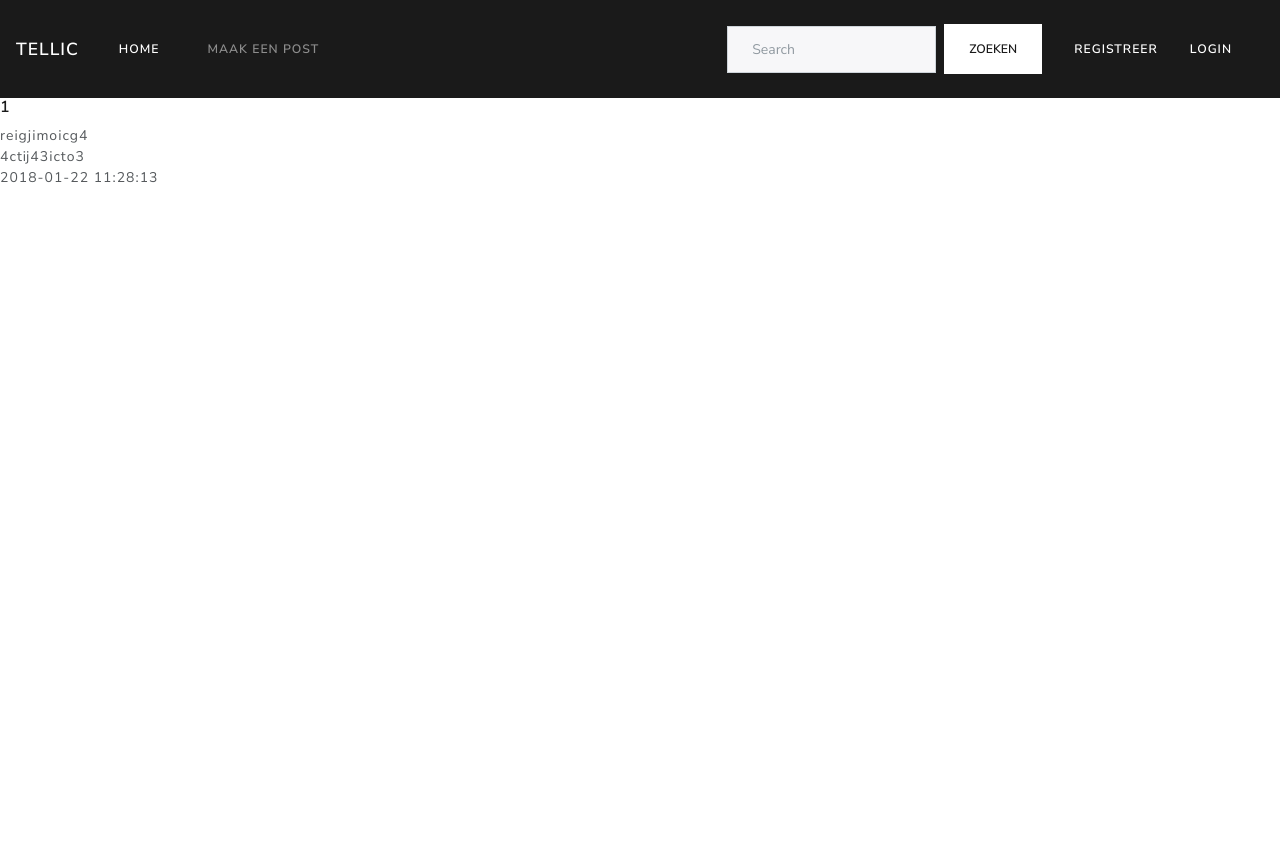
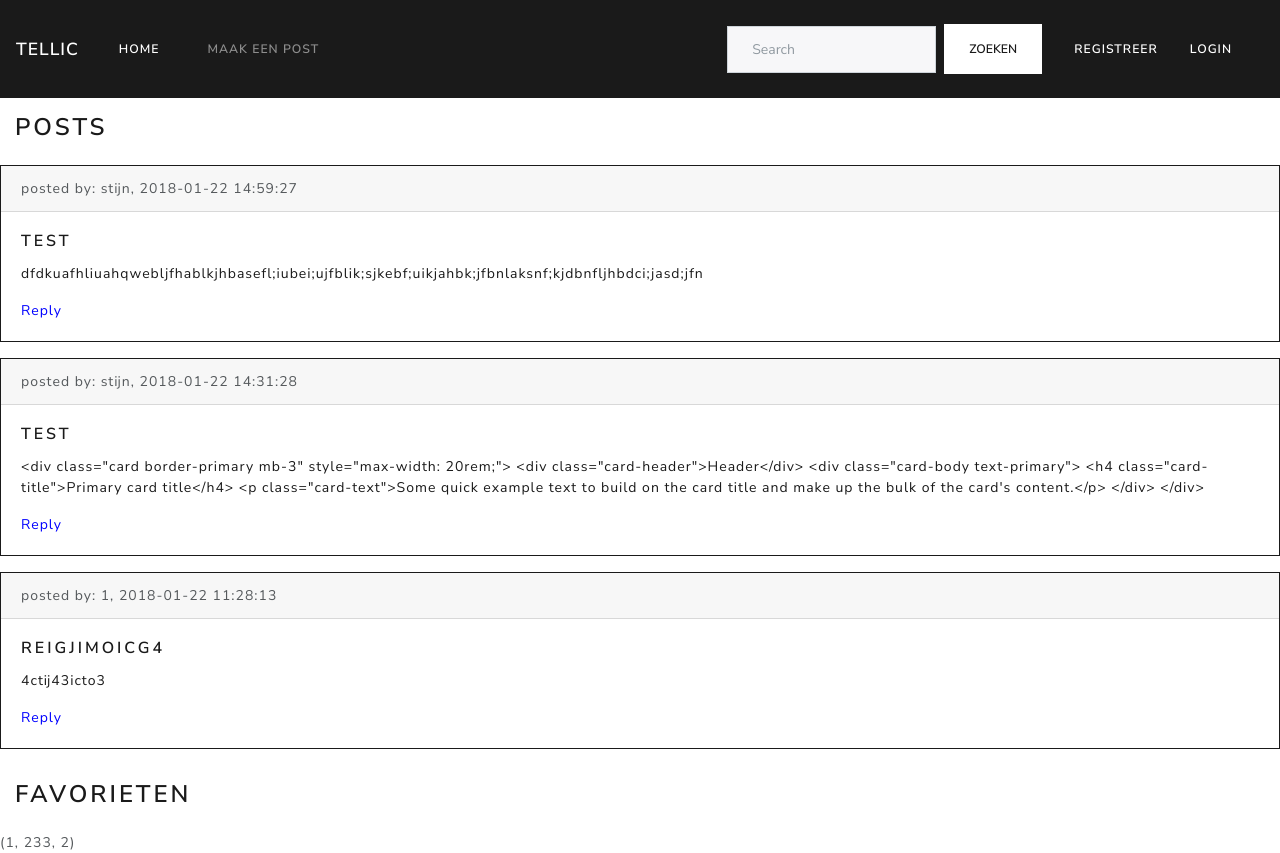
Before and after one commit to Rienkrk/Tellic, a Flask app: page / in a window 1280 px wide. Before the commit the page ends 183 px from the top, so only its background shows below. Run offline with Flask 2, Linux system fonts and the light colour scheme; some libraries are stand-ins or nearby versions.

Commit message:
index verbeterd

```diff
--- a/Source/app.py
+++ b/Source/app.py
@@ -211,13 +211,21 @@ def display():
 @app.route("/")
 def index():
 
+    # Get all posts from database, most recent first.
+
     db = connection.cursor()
-    posts = db.execute("SELECT * FROM posts")
+    posts = db.execute("SELECT * FROM posts ORDER BY timestamp DESC")
     connection.commit()
     posts = posts.fetchall()
 
+    # Get favorites from user.
+    db = connection.cursor()
+    favorites = db.execute("SELECT * FROM favorites WHERE user_id = 233")
+    connection.commit()
+    favorites = favorites.fetchall()
 
-    return render_template("index.html", posts=posts)
+
+    return render_template("index.html", posts=posts, favorites=favorites)
 
 
 @app.route("/createPost", methods=['GET', 'POST'])
--- a/Source/static/styles/index.css
+++ b/Source/static/styles/index.css
@@ -0,0 +1,6 @@
+.h3 {
+    padding: 15px;
+}
+.card-link {
+    color: blue;
+}
--- a/Source/templates/index.html
+++ b/Source/templates/index.html
@@ -12,17 +12,24 @@
 {% endblock %}
 
 {% block main %}
-
+<h3 class="h3"> Posts </h3>
 {% for post in posts %}
 
-<h5>{{ post[1] }}</h5>
-{{ post[2] }}<br>
-{{ post[3] }}<br>
-{{ post[4] }}<br>
+<div class="card border-primary mb-3">
+  <div class="card-header">posted by: {{ post[1]}}, {{post[4]}}</div>
+  <div class="card-body text-primary">
+    <h5 class="card-title">{{post[2]}}</h5>
+    <p class="card-text">{{post[3]}}</p>
+    <a href="{{ url_for('post') }}" class="card-link">Reply</a>
+  </div>
+</div>
+
+{% endfor %}
+
+<h3 class="h3"> Favorieten</h3>
+{% for favorite in favorites %}
+{{ favorite }}
 {% endfor %}
 
 
-
-
-
 {% endblock %}
```
Also changed, not shown: Source/data.db.
